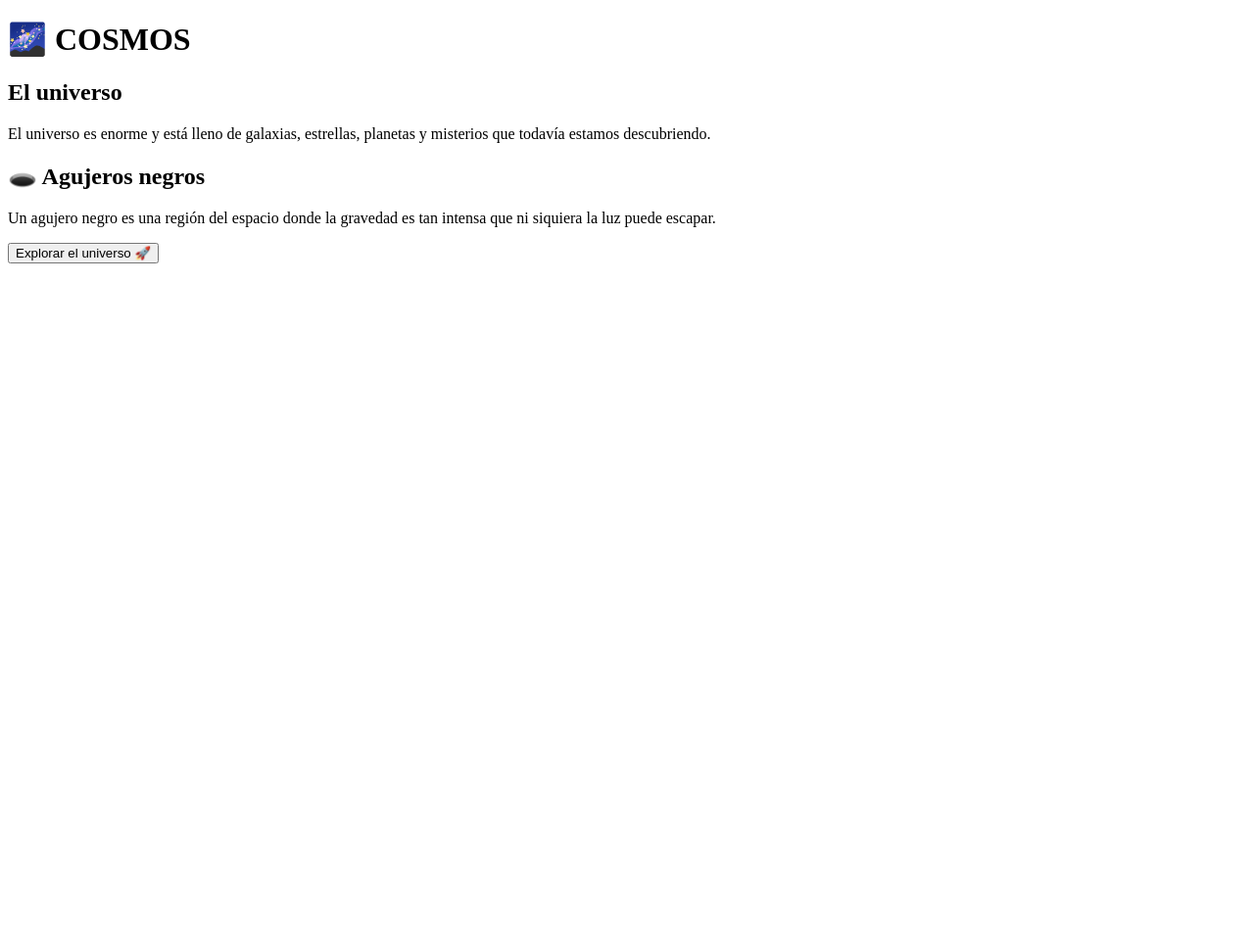
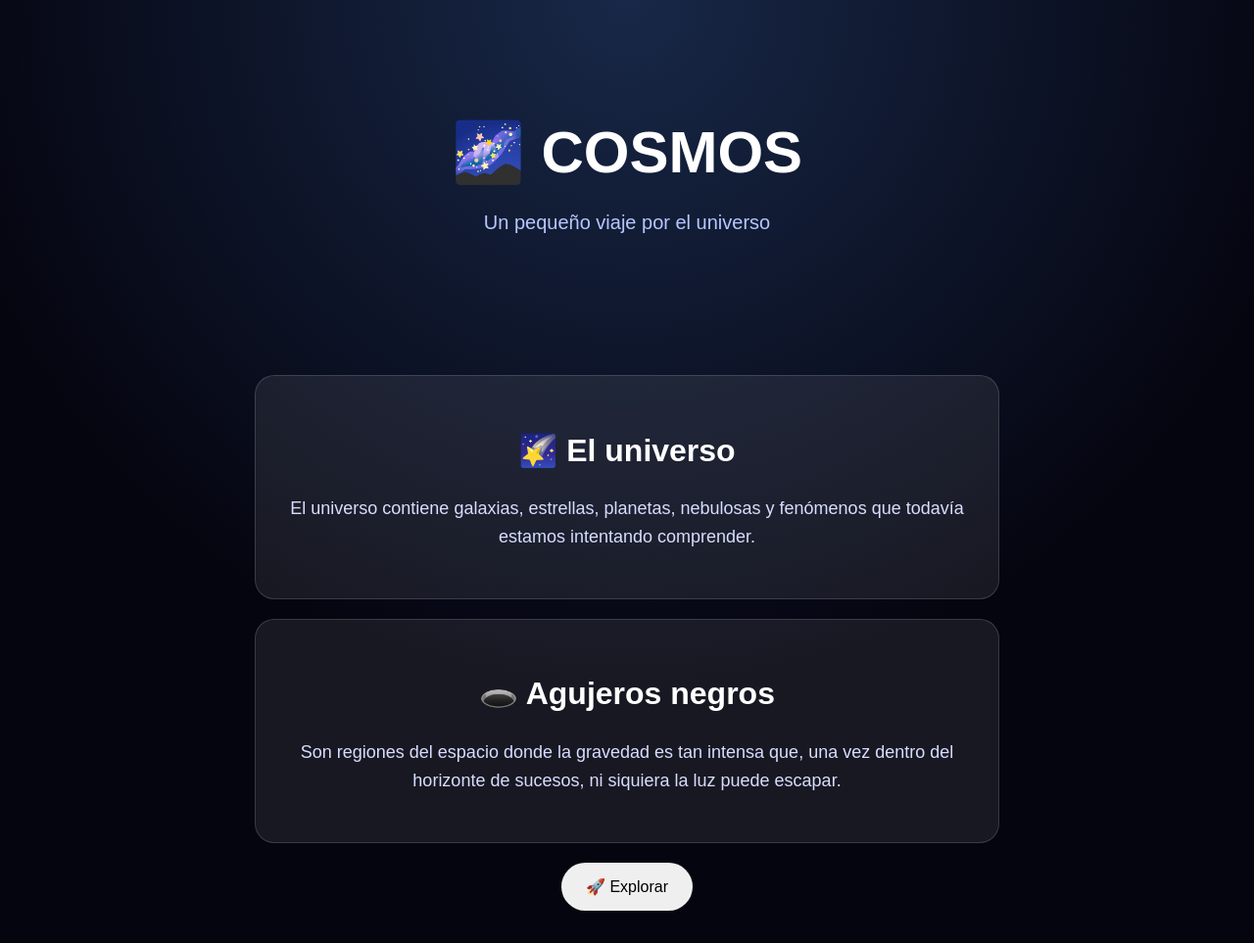
Before and after one commit to DKMASTERXD/cosmos, a plain HTML site: page index.html in a window 1280 px wide. Shown: the whole page at 98% size. Before the commit the page ends 800 px from the top, so only its background shows below. Drawn offline with Linux system fonts and the light colour scheme.

Commit message:
Actualizar index.html

```diff
--- a/index.html
+++ b/index.html
@@ -3,28 +3,106 @@
 <head>
     <meta charset="UTF-8">
     <meta name="viewport" content="width=device-width, initial-scale=1.0">
-    <title>COSMOS</title>
+
+    <title>COSMOS 🌌</title>
+
+    <style>
+        body {
+            margin: 0;
+            font-family: Arial, sans-serif;
+            background: radial-gradient(circle at top, #182848, #050510 60%);
+            color: white;
+            text-align: center;
+            min-height: 100vh;
+        }
+
+        header {
+            padding: 80px 20px 40px;
+        }
+
+        h1 {
+            font-size: 60px;
+            margin-bottom: 10px;
+        }
+
+        .subtitulo {
+            font-size: 20px;
+            color: #b8c7ff;
+        }
+
+        section {
+            max-width: 800px;
+            margin: 30px auto;
+            padding: 30px;
+        }
+
+        .tarjeta {
+            background: rgba(255, 255, 255, 0.08);
+            border: 1px solid rgba(255, 255, 255, 0.15);
+            border-radius: 20px;
+            padding: 30px;
+            margin: 20px;
+        }
+
+        h2 {
+            font-size: 32px;
+        }
+
+        p {
+            font-size: 18px;
+            line-height: 1.6;
+            color: #d8ddff;
+        }
+
+        button {
+            padding: 15px 25px;
+            border: none;
+            border-radius: 30px;
+            font-size: 16px;
+            cursor: pointer;
+        }
+    </style>
 </head>
 
 <body>
 
+    <header>
         <h1>🌌 COSMOS</h1>
+        <p class="subtitulo">Un pequeño viaje por el universo</p>
+    </header>
 
-    <h2>El universo</h2>
+    <section>
+
+        <div class="tarjeta">
+            <h2>🌠 El universo</h2>
 
             <p>
-        El universo es enorme y está lleno de galaxias,
-        estrellas, planetas y misterios que todavía estamos descubriendo.
+                El universo contiene galaxias, estrellas, planetas,
+                nebulosas y fenómenos que todavía estamos intentando comprender.
             </p>
+        </div>
 
+        <div class="tarjeta">
             <h2>🕳️ Agujeros negros</h2>
 
             <p>
-        Un agujero negro es una región del espacio donde la gravedad
-        es tan intensa que ni siquiera la luz puede escapar.
+                Son regiones del espacio donde la gravedad es tan intensa
+                que, una vez dentro del horizonte de sucesos,
+                ni siquiera la luz puede escapar.
             </p>
+        </div>
 
-    <button>Explorar el universo 🚀</button>
+        <button onclick="explorar()">
+            🚀 Explorar
+        </button>
+
+    </section>
+
+    <script>
+        function explorar() {
+            alert("Bienvenido al COSMOS 🚀🌌");
+        }
+    </script>
 
 </body>
 </html>
```
Lines whose indentation alone changed are shown as unchanged.
